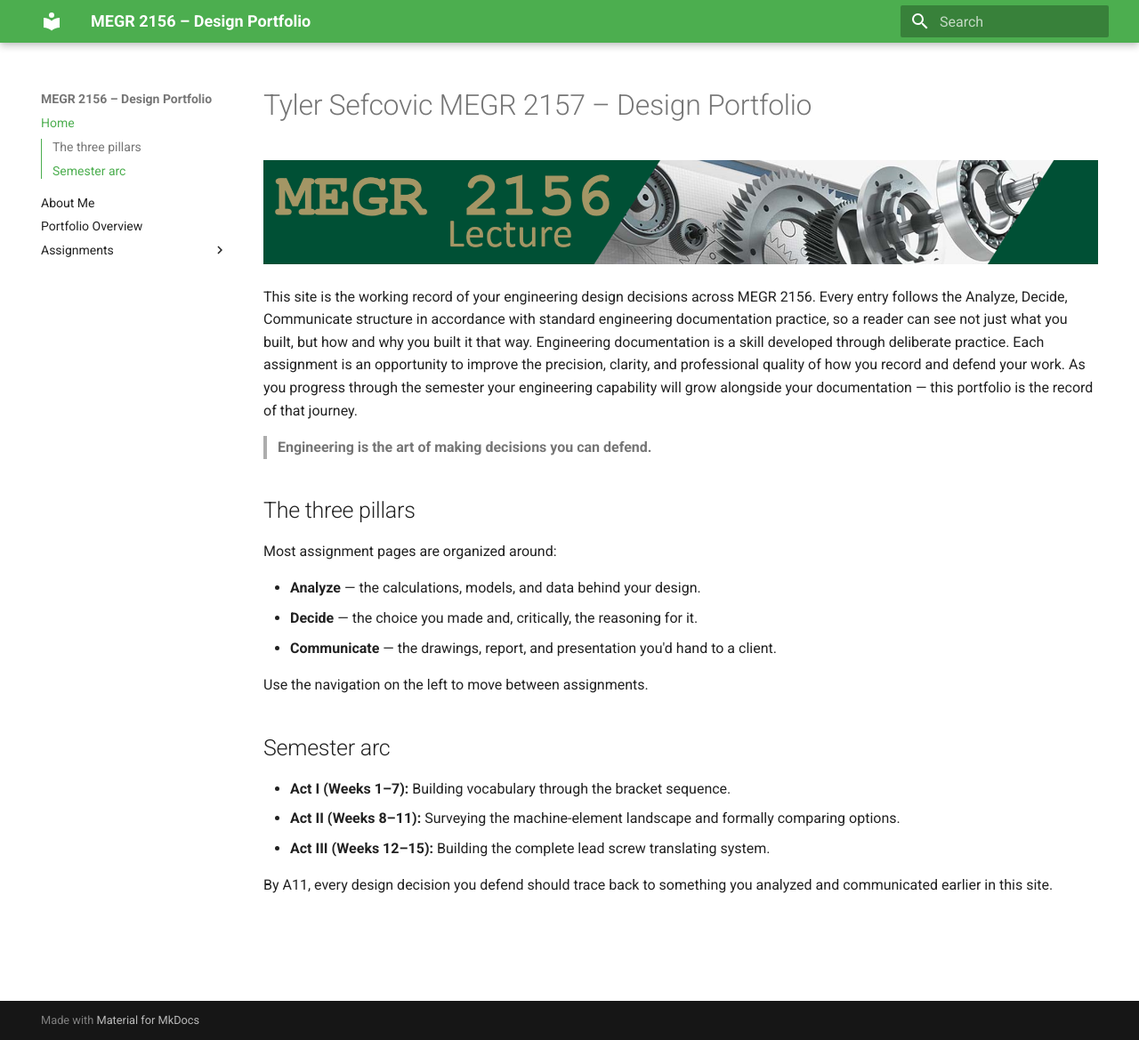
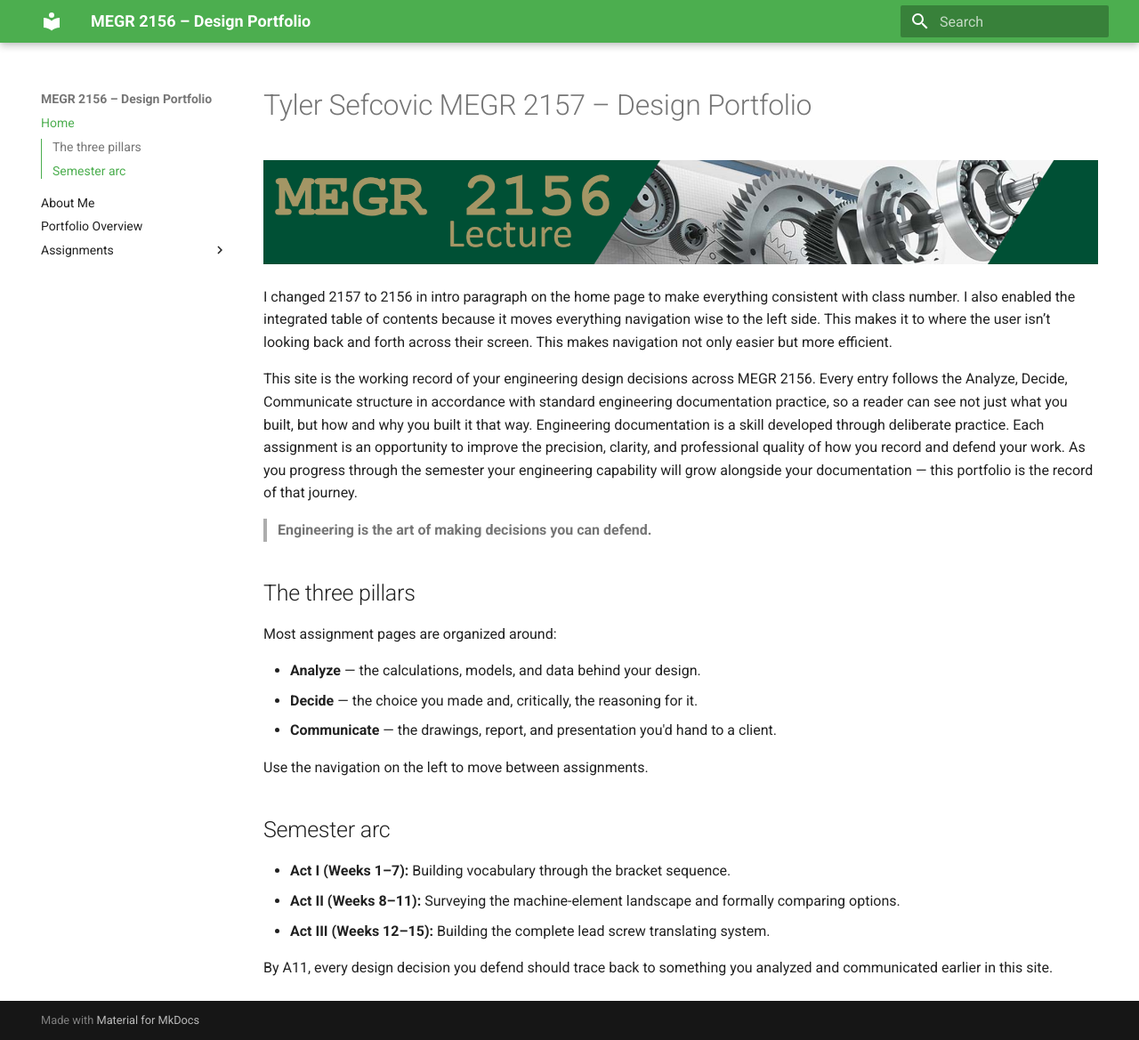
Before and after one commit to tsefcovic/design-projects-portfolio, an MkDocs documentation site: the page built from docs/index.md, in a window 1280 px wide and 1169 px high. Shown: the whole window at 89% size. Built offline with MkDocs 1.6.1 and Material for MkDocs 9.7.7, drawn with Linux system fonts in a browser that asks for light colours.

Commit message:
Update class number and enhance navigation
Updated class number for consistency and enabled table of contents for improved navigation.

```diff
--- a/docs/index.md
+++ b/docs/index.md
@@ -1,6 +1,8 @@
 # Tyler Sefcovic MEGR 2157 – Design Portfolio
 
 ![MEGR 2156-7 Title](MEGR2156title.png)
+
+I changed 2157 to 2156 in intro paragraph on the home page to make everything consistent with class number. I also enabled the integrated table of contents because it moves everything navigation wise to the left side. This makes it to where the user isn’t looking back and forth across their screen. This makes navigation not only easier but more efficient.
 
 This site is the working record of your engineering design decisions across MEGR 2156. Every entry follows the Analyze, Decide, Communicate structure in accordance with standard engineering documentation practice, so a reader can see not just what you built, but how and why you built it that way. Engineering documentation is a skill developed through deliberate practice. Each assignment is an opportunity to improve the precision, clarity, and professional quality of how you record and defend your work. As you progress through the semester your engineering capability will grow alongside your documentation — this portfolio is the record of that journey.
 
```
